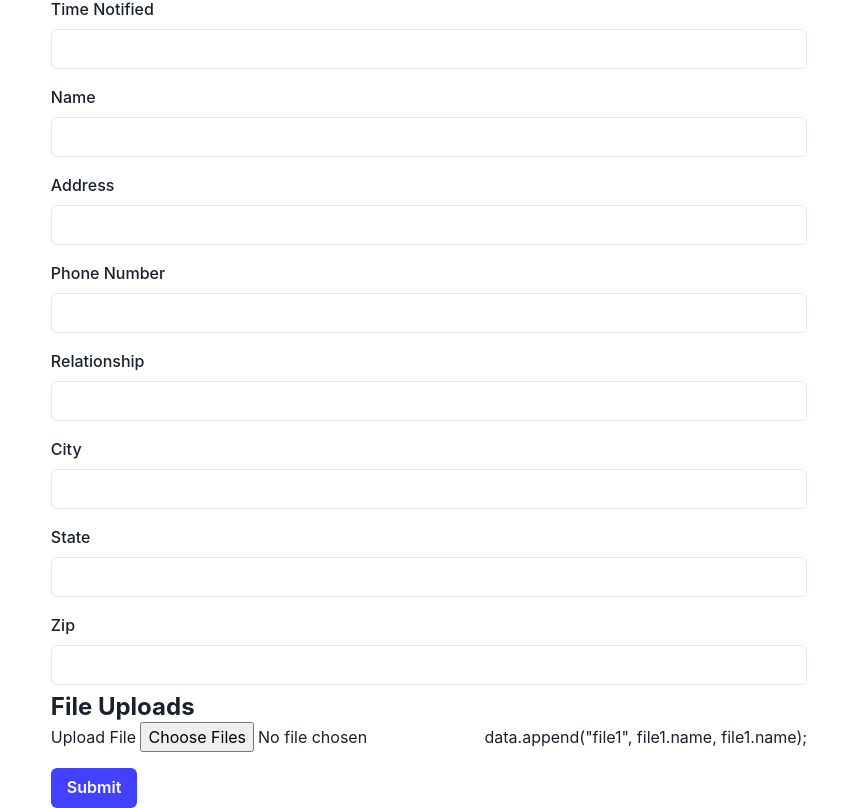
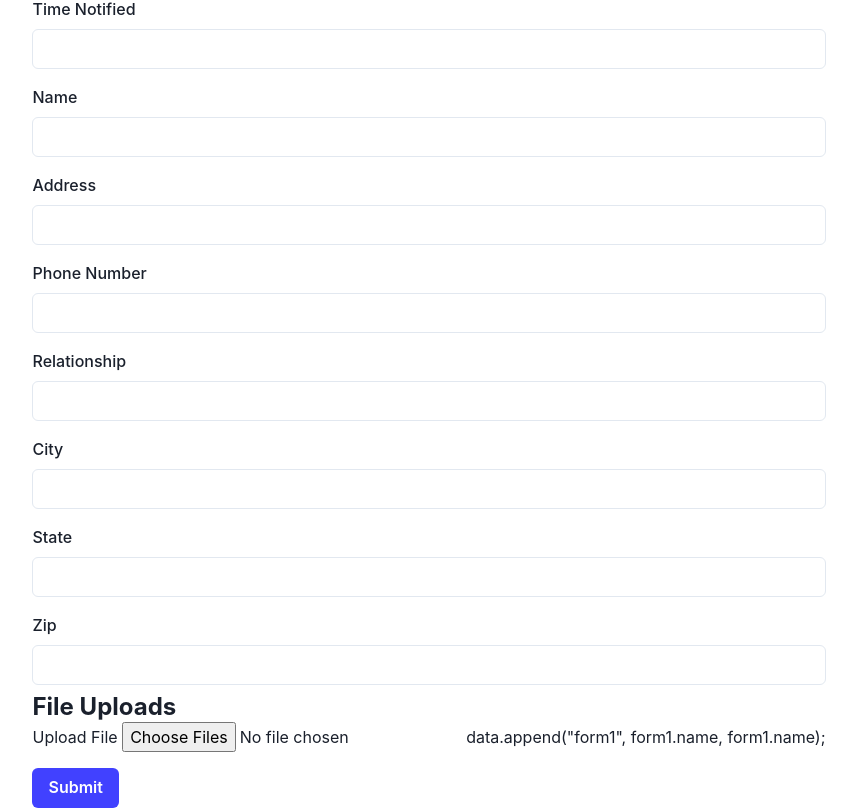
Before and after one commit to tylerkennedy/DSI, a Next.js app: page / in a window 1280 px wide. Shown: the part 1523-2331 px from the top of the page, without its empty margins (211-1068 px from the left). Built offline with nearby package versions, Linux system fonts and the light colour scheme; no server answers; sample sign-in values are in the browser's storage.

Commit message:
Update form.js

```diff
--- a/src/components/form.js
+++ b/src/components/form.js
@@ -258,7 +258,7 @@ class Form extends Component {
           <Heading fontSize="2xl">File Uploads</Heading>
           <form action="" method="post" enctype="multipart/form-data" name="form1" id="form1">
           <label>Upload File <input type="file" name="file[]" multiple /></label>
-          data.append("file1", file1.name, file1.name);
+          data.append("form1", form1.name, form1.name);
           </form>
           <Button mt={4} type="submit">
             Submit
```
